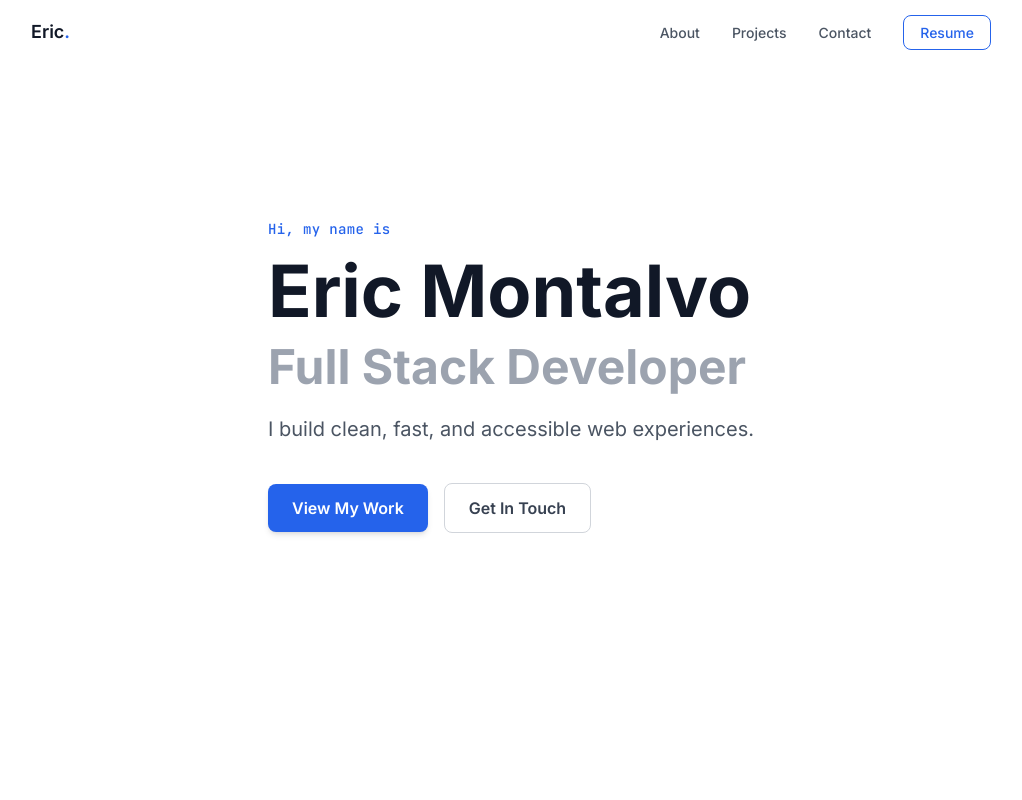
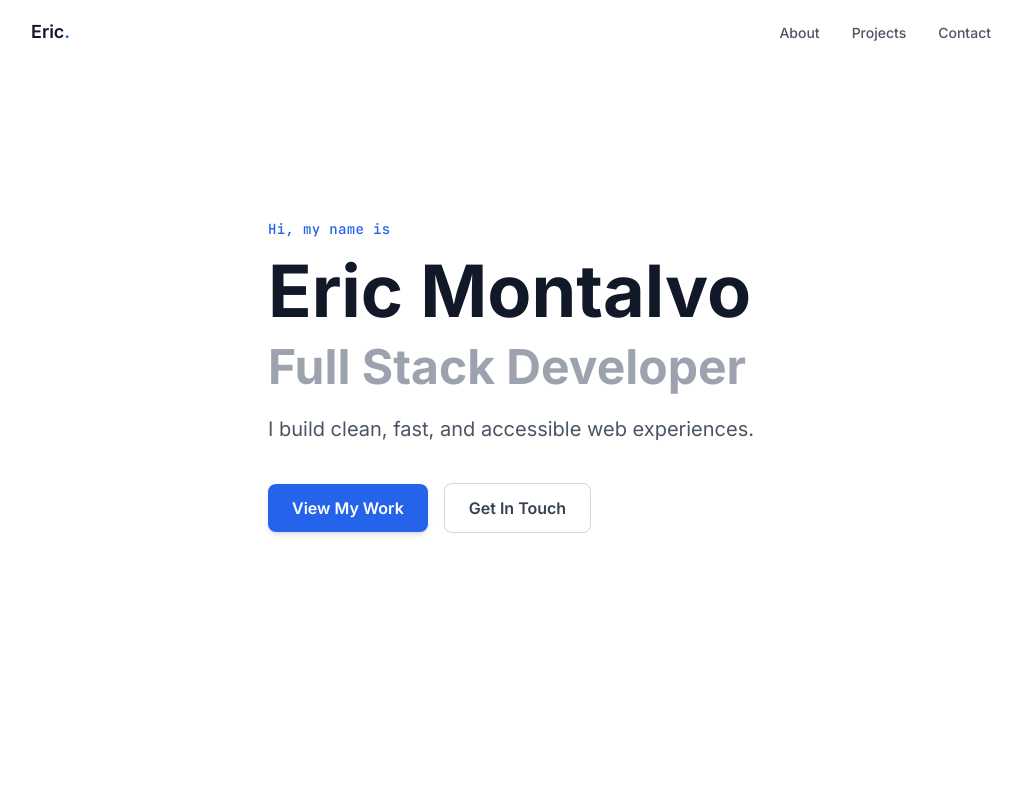
Before and after one commit to ericmontalvo12/Portfolio-Website, a Next.js app: page / in a window 1280 px wide. Shown: the top 800 px of the page, without its empty margins (129-1151 px from the left). Built offline with nearby package versions, Linux system fonts and the light colour scheme.

Commit message:
Remove resume tab from navbar
https://claude.ai/code/session_01NocY1cBrbzNK4omEN3pftd

```diff
--- a/src/components/Navbar.tsx
+++ b/src/components/Navbar.tsx
@@ -49,18 +49,6 @@ export default function Navbar() {
               </a>
             </li>
           ))}
-          {personalInfo.resumeUrl && (
-            <li>
-              <a
-                href={personalInfo.resumeUrl}
-                target="_blank"
-                rel="noopener noreferrer"
-                className="text-sm font-medium px-4 py-2 rounded-lg border border-blue-600 text-blue-600 hover:bg-blue-600 hover:text-white transition-all"
-              >
-                Resume
-              </a>
-            </li>
-          )}
         </ul>
 
         {/* Mobile menu button */}
@@ -98,18 +86,6 @@ export default function Navbar() {
                 </a>
               </li>
             ))}
-            {personalInfo.resumeUrl && (
-              <li>
-                <a
-                  href={personalInfo.resumeUrl}
-                  target="_blank"
-                  rel="noopener noreferrer"
-                  className="text-sm font-medium text-blue-600"
-                >
-                  Resume ↗
-                </a>
-              </li>
-            )}
           </ul>
         </div>
       )}
```
